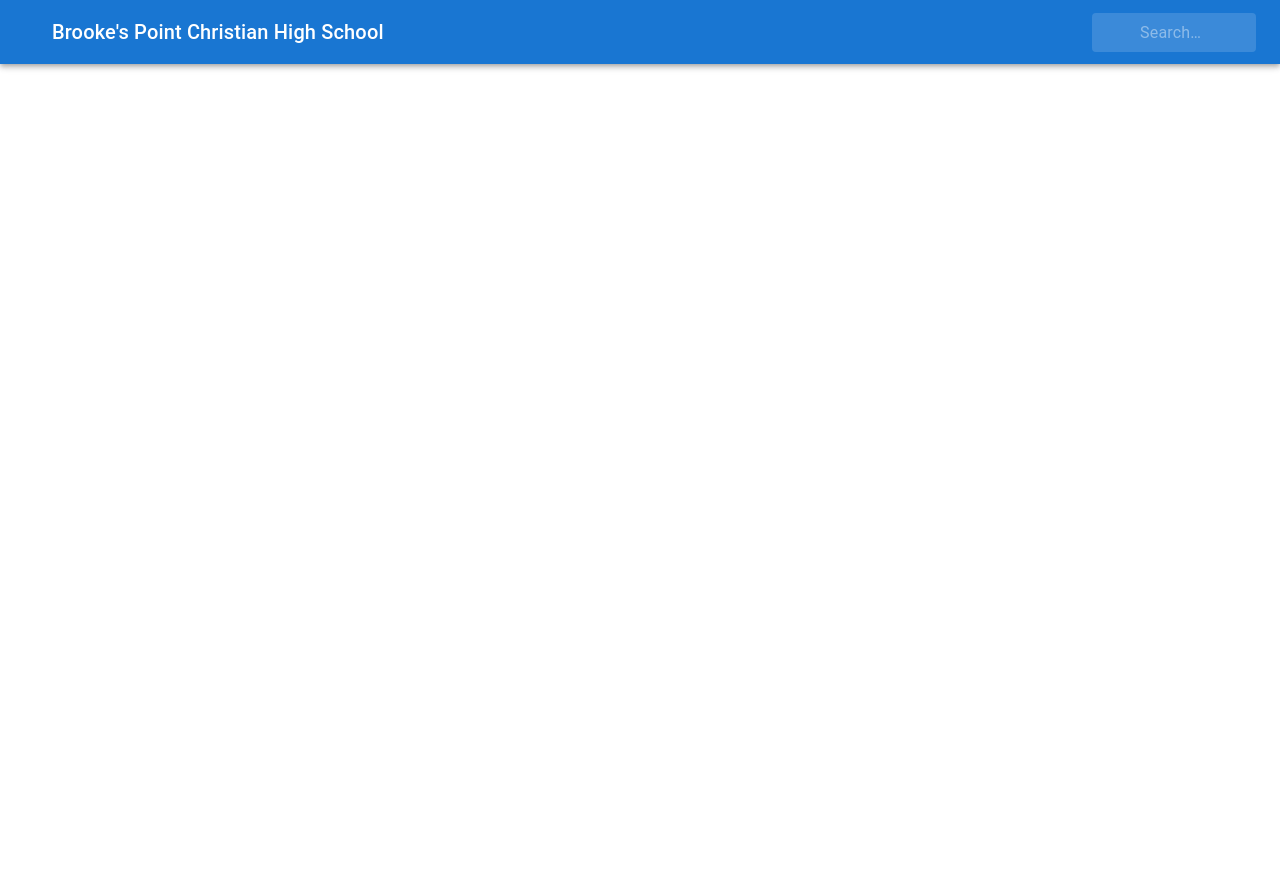
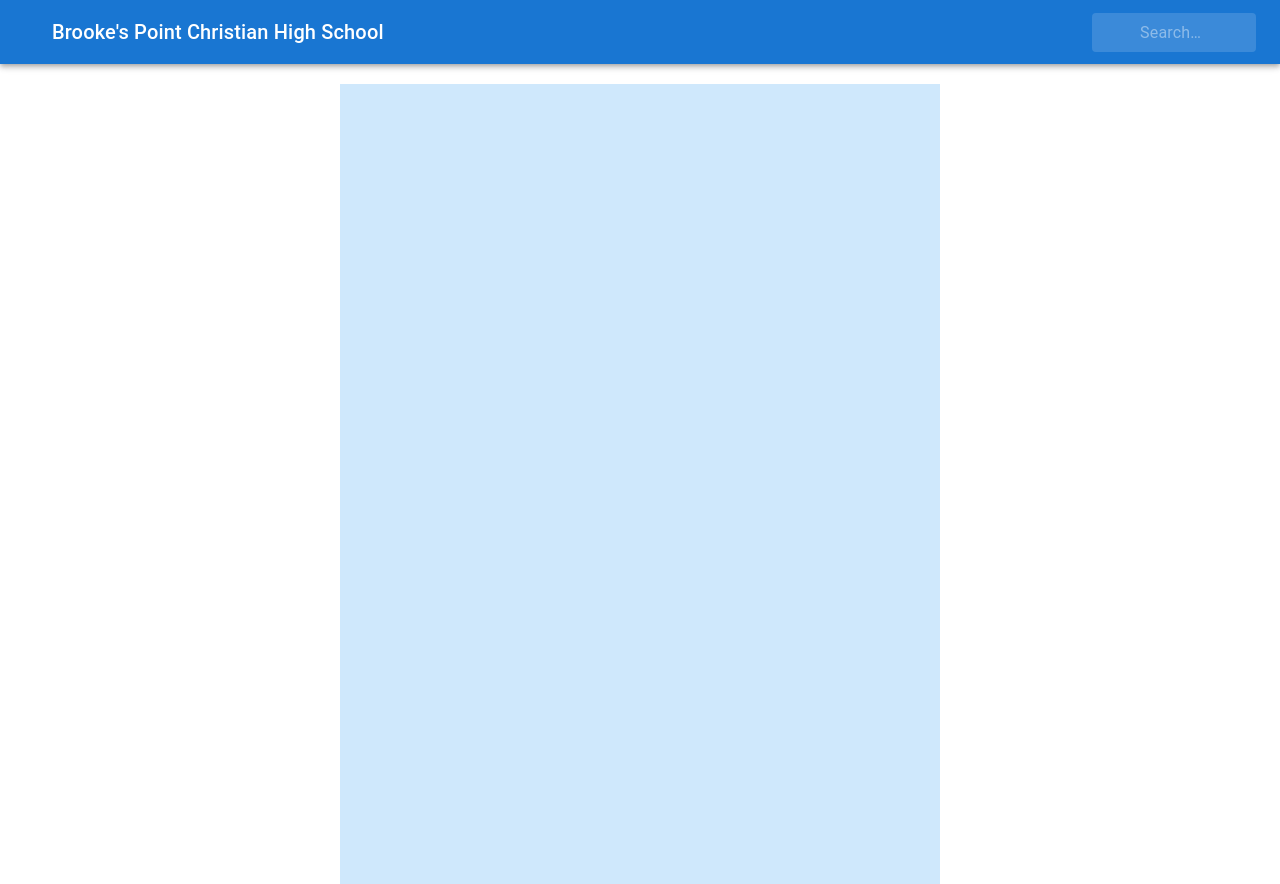
Before and after one commit to giyosphere/Project-101, a React (Vite) app in the folder my-react-app/: page / in a window 1280 px wide. Before the commit the page ends 800 px from the top, so only its background shows below. Built offline with nearby package versions, Linux system fonts and the light colour scheme; some icons are missing.

Commit message:
Fix the single page routing

```diff
--- /dev/null
+++ b/my-react-app/src/components/loginform.jsx
@@ -0,0 +1,15 @@
+import * as React from 'react';
+import CssBaseline from '@mui/material/CssBaseline';
+import Box from '@mui/material/Box';
+import Container from '@mui/material/Container';
+
+export default function SimpleContainer() {
+  return (
+    <React.Fragment>
+      <CssBaseline />
+      <Container maxWidth="sm" sx={{ bgcolor: '#cfe8fc', height: '100vh', marginTop: '20px' }}>
+        <Box sx={{ bgcolor: '#cfe8fc', height: '50vh' }} />
+      </Container>
+    </React.Fragment>
+  );
+}
--- a/my-react-app/src/components/searchfield.jsx
+++ b/my-react-app/src/components/searchfield.jsx
@@ -49,6 +49,10 @@ const StyledInputBase = styled(InputBase)(({ theme }) => ({
   },
 }));
 
+const nodisplay = {
+  display: 'none',
+};
+
 
 export default function SearchAppBar() {
   return (
@@ -66,6 +70,7 @@ export default function SearchAppBar() {
           >
             Brooke's Point Christian High School
           </Typography>
+
           <Search>
             <SearchIconWrapper>
               <SearchIcon />
--- a/my-react-app/src/main.jsx
+++ b/my-react-app/src/main.jsx
@@ -2,6 +2,7 @@ import { StrictMode } from 'react'
 import { createRoot } from 'react-dom/client'
 import './index.css'
 import SearchAppBar from './components/searchfield.jsx'
+import SimpleContainer from './components/loginform.jsx'
 
 
 createRoot(document.getElementById('root')).render(
@@ -10,6 +11,7 @@ createRoot(document.getElementById('root')).render(
 
 
 <SearchAppBar/>
+<SimpleContainer/>
 
 </StrictMode>
 
```
